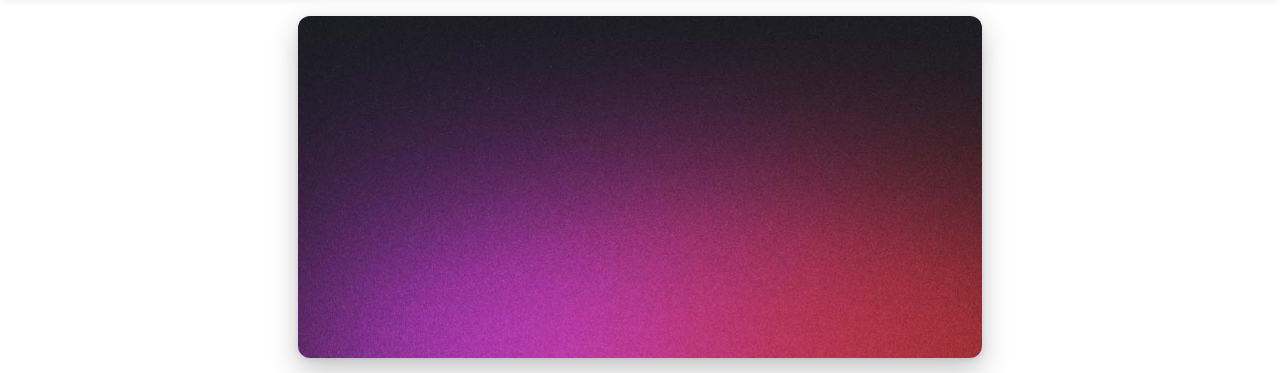
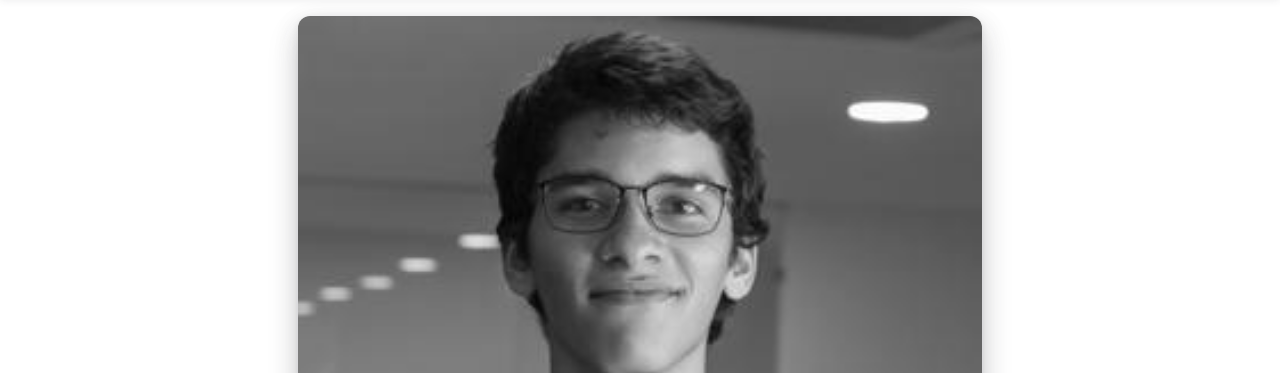
Before and after one commit to estebansa19/estebansa19.github.io, an Astro site: page /blog/first-post in a window 1280 px wide. Shown: the part 75-448 px from the top of the page. Built offline with nearby package versions, Linux system fonts and the light colour scheme; Astro itself is replaced by a stand-in of ours.

```diff
--- a/src/components/BaseHead.astro
+++ b/src/components/BaseHead.astro
@@ -12,7 +12,7 @@
 
 const canonicalURL = new URL(Astro.url.pathname, Astro.site);
 
-const { title, description, image = '/blog-placeholder-1.jpg' } = Astro.props;
+const { title, description, image = '/images/profile.jpg' } = Astro.props;
 const absoluteImageUrl = new URL(image, Astro.site);
 const person = {
   '@context': 'https://schema.org',
--- a/src/content/blog/first-post.md
+++ b/src/content/blog/first-post.md
@@ -2,7 +2,7 @@
 title: 'First post'
 description: 'Lorem ipsum dolor sit amet'
 pubDate: 'Jul 08 2022'
-heroImage: '/blog-placeholder-3.jpg'
+heroImage: '/images/profile.jpg'
 ---
 
 Lorem ipsum dolor sit amet, consectetur adipiscing elit, sed do eiusmod tempor incididunt ut labore et dolore magna aliqua. Vitae ultricies leo integer malesuada nunc vel risus commodo viverra. Adipiscing enim eu turpis egestas pretium. Euismod elementum nisi quis eleifend quam adipiscing. In hac habitasse platea dictumst vestibulum. Sagittis purus sit amet volutpat. Netus et malesuada fames ac turpis egestas. Eget magna fermentum iaculis eu non diam phasellus vestibulum lorem. Varius sit amet mattis vulputate enim. Habitasse platea dictumst quisque sagittis. Integer quis auctor elit sed vulputate mi. Dictumst quisque sagittis purus sit amet.
--- a/src/content/blog/markdown-style-guide.md
+++ b/src/content/blog/markdown-style-guide.md
@@ -2,7 +2,7 @@
 title: 'Markdown Style Guide'
 description: 'Here is a sample of some basic Markdown syntax that can be used when writing Markdown content in Astro.'
 pubDate: 'Jun 19 2024'
-heroImage: '/blog-placeholder-1.jpg'
+heroImage: '/images/profile.jpg'
 ---
 
 Here is a sample of some basic Markdown syntax that can be used when writing Markdown content in Astro.
@@ -39,7 +39,7 @@
 
 ### Output
 
-![blog placeholder](/blog-placeholder-1.jpg)
+![profile](/images/profile-small.jpg)
 
 ## Blockquotes
 
--- a/src/content/blog/second-post.md
+++ b/src/content/blog/second-post.md
@@ -2,7 +2,7 @@
 title: 'Second post'
 description: 'Lorem ipsum dolor sit amet'
 pubDate: 'Jul 15 2022'
-heroImage: '/blog-placeholder-4.jpg'
+heroImage: '/images/profile.jpg'
 ---
 
 Lorem ipsum dolor sit amet, consectetur adipiscing elit, sed do eiusmod tempor incididunt ut labore et dolore magna aliqua. Vitae ultricies leo integer malesuada nunc vel risus commodo viverra. Adipiscing enim eu turpis egestas pretium. Euismod elementum nisi quis eleifend quam adipiscing. In hac habitasse platea dictumst vestibulum. Sagittis purus sit amet volutpat. Netus et malesuada fames ac turpis egestas. Eget magna fermentum iaculis eu non diam phasellus vestibulum lorem. Varius sit amet mattis vulputate enim. Habitasse platea dictumst quisque sagittis. Integer quis auctor elit sed vulputate mi. Dictumst quisque sagittis purus sit amet.
--- a/src/content/blog/third-post.md
+++ b/src/content/blog/third-post.md
@@ -2,7 +2,7 @@
 title: 'Third post'
 description: 'Lorem ipsum dolor sit amet'
 pubDate: 'Jul 22 2022'
-heroImage: '/blog-placeholder-2.jpg'
+heroImage: '/images/profile.jpg'
 ---
 
 Lorem ipsum dolor sit amet, consectetur adipiscing elit, sed do eiusmod tempor incididunt ut labore et dolore magna aliqua. Vitae ultricies leo integer malesuada nunc vel risus commodo viverra. Adipiscing enim eu turpis egestas pretium. Euismod elementum nisi quis eleifend quam adipiscing. In hac habitasse platea dictumst vestibulum. Sagittis purus sit amet volutpat. Netus et malesuada fames ac turpis egestas. Eget magna fermentum iaculis eu non diam phasellus vestibulum lorem. Varius sit amet mattis vulputate enim. Habitasse platea dictumst quisque sagittis. Integer quis auctor elit sed vulputate mi. Dictumst quisque sagittis purus sit amet.
--- a/src/content/blog/using-mdx.mdx
+++ b/src/content/blog/using-mdx.mdx
@@ -2,7 +2,7 @@
 title: 'Using MDX'
 description: 'Lorem ipsum dolor sit amet'
 pubDate: 'Jun 01 2024'
-heroImage: '/blog-placeholder-5.jpg'
+heroImage: '/images/profile.jpg'
 ---
 
 This theme comes with the [@astrojs/mdx](https://docs.astro.build/en/guides/integrations-guide/mdx/) integration installed and configured in your `astro.config.mjs` config file. If you prefer not to use MDX, you can disable support by removing the integration from your config file.
--- a/src/layouts/BlogPost.astro
+++ b/src/layouts/BlogPost.astro
@@ -12,7 +12,7 @@
 
 <html lang="en">
     <head>
-      <BaseHead title={title} description={description} image={heroImage ?? '/blog-placeholder-1.jpg'} />
+      <BaseHead title={title} description={description} image={heroImage ?? '/images/profile.jpg'} />
 		<style is:inline>
 			main {
 				width: calc(100% - 2em);
--- a/src/pages/blog/index.astro
+++ b/src/pages/blog/index.astro
@@ -14,7 +14,7 @@
 <!doctype html>
 <html lang="en">
 	<head>
-    <BaseHead title={SITE_TITLE} description={SITE_DESCRIPTION} image="/blog-placeholder-1.jpg" />
+    <BaseHead title={SITE_TITLE} description={SITE_DESCRIPTION} image="/images/profile.jpg" />
 		<style is:inline>
 			main {
 				width: 960px;
```
Also changed, not shown: README.md, public/favicon.svg.
